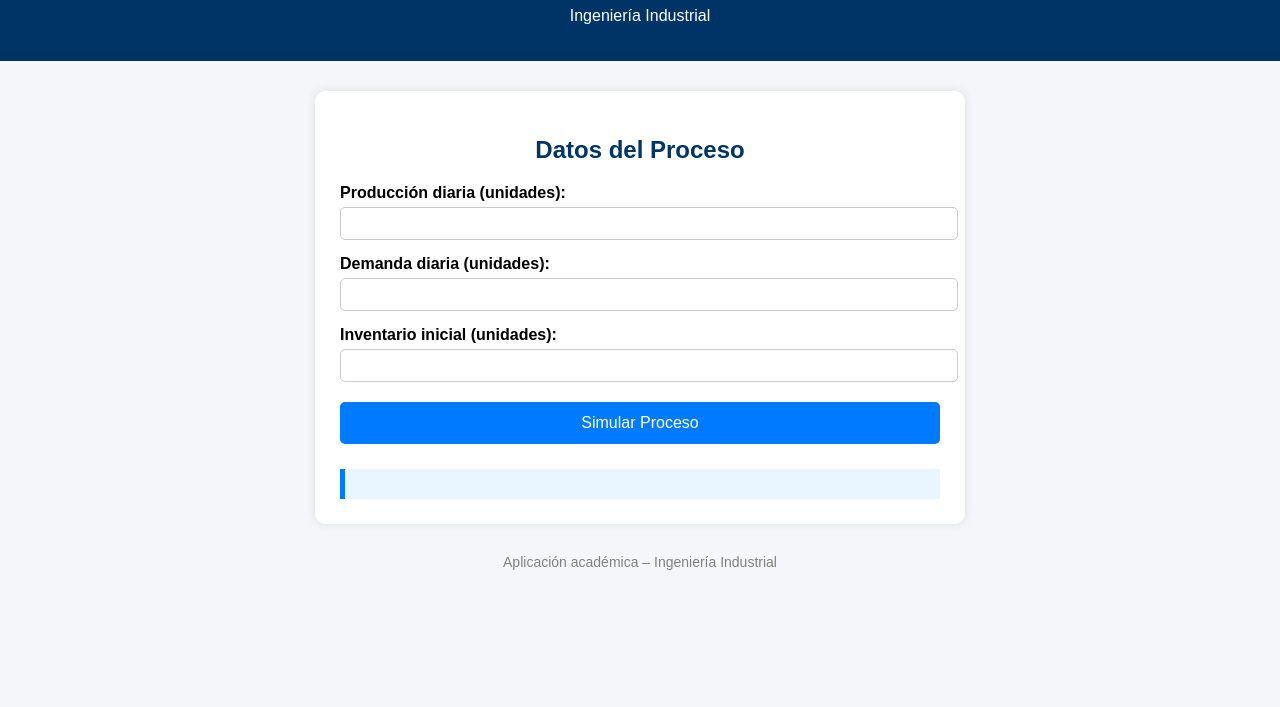
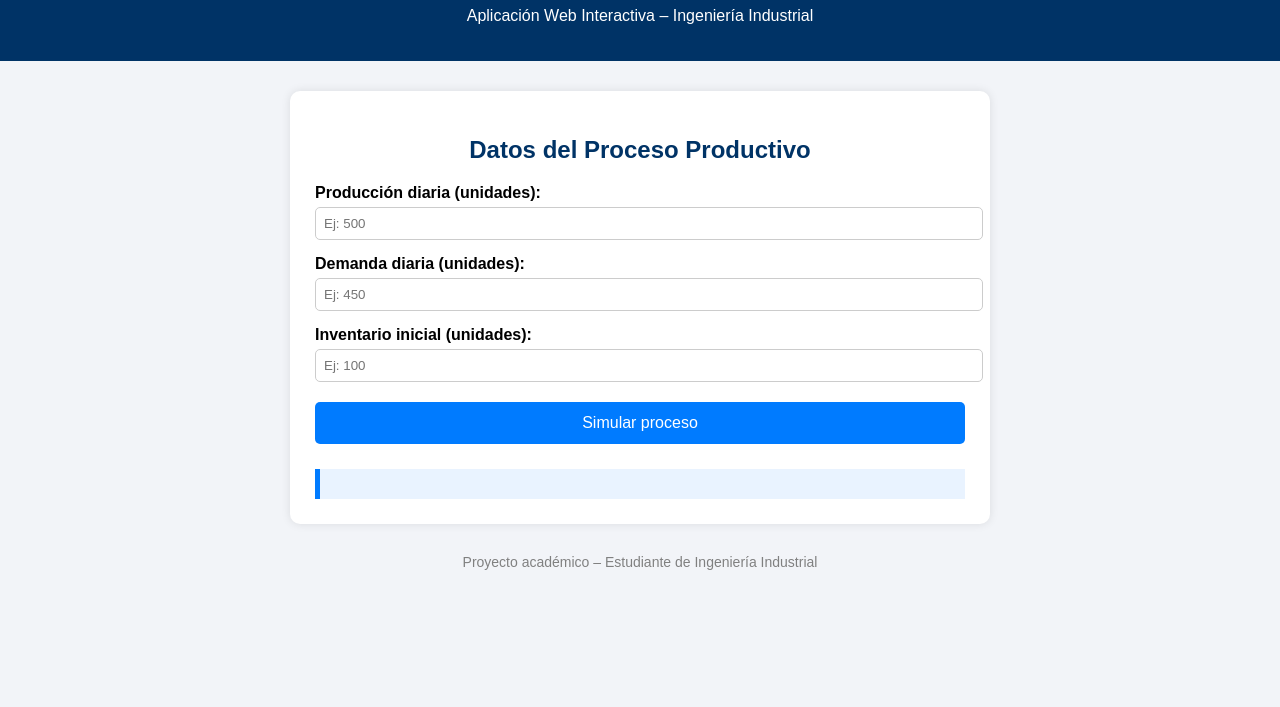
Before and after one commit to jesicaperaltasabogal-cyber/simulador-produccion-industrial, a plain HTML site: page index.html in a window 1280 px wide. Shown: the part 93-800 px from the top of the page. Drawn offline with Linux system fonts and the light colour scheme.

Commit message:
index.html

```diff
--- a/index.html
+++ b/index.html
@@ -2,29 +2,30 @@
 <html lang="es">
 <head>
     <meta charset="UTF-8">
-    <title>Simulador de Producción - Ingeniería Industrial</title>
+    <title>Simulador de Producción Industrial</title>
+    <meta name="viewport" content="width=device-width, initial-scale=1.0">
+
     <style>
         body {
-            font-family: Arial, sans-serif;
-            background: #f4f6f9;
             margin: 0;
-            padding: 0;
+            font-family: Arial, Helvetica, sans-serif;
+            background-color: #f2f4f8;
         }
 
         header {
-            background: #003366;
+            background-color: #003366;
             color: white;
             padding: 20px;
             text-align: center;
         }
 
         main {
-            max-width: 600px;
+            max-width: 650px;
             margin: 30px auto;
             background: white;
             padding: 25px;
             border-radius: 10px;
-            box-shadow: 0 0 10px rgba(0,0,0,0.1);
+            box-shadow: 0px 0px 10px rgba(0,0,0,0.1);
         }
 
         h2 {
@@ -33,9 +34,9 @@
         }
 
         label {
+            font-weight: bold;
             display: block;
             margin-top: 15px;
-            font-weight: bold;
         }
 
         input {
@@ -50,7 +51,7 @@
             width: 100%;
             margin-top: 20px;
             padding: 12px;
-            background: #007bff;
+            background-color: #007bff;
             color: white;
             border: none;
             font-size: 16px;
@@ -59,77 +60,78 @@
         }
 
         button:hover {
-            background: #0056b3;
+            background-color: #0056b3;
         }
 
         .resultado {
             margin-top: 25px;
             padding: 15px;
-            background: #e9f5ff;
+            background-color: #e9f3ff;
             border-left: 5px solid #007bff;
         }
 
         footer {
+            margin-top: 30px;
             text-align: center;
-            margin-top: 30px;
             color: gray;
             font-size: 14px;
         }
     </style>
 </head>
+
 <body>
 
 <header>
-    <h1>Simulador de Procesos Industriales</h1>
-    <p>Ingeniería Industrial</p>
+    <h1>Simulador de Producción Industrial</h1>
+    <p>Aplicación Web Interactiva – Ingeniería Industrial</p>
 </header>
 
 <main>
-    <h2>Datos del Proceso</h2>
+    <h2>Datos del Proceso Productivo</h2>
 
-    <label>Producción diaria (unidades):</label>
-    <input type="number" id="produccion">
+    <label for="produccion">Producción diaria (unidades):</label>
+    <input type="number" id="produccion" placeholder="Ej: 500">
 
-    <label>Demanda diaria (unidades):</label>
-    <input type="number" id="demanda">
+    <label for="demanda">Demanda diaria (unidades):</label>
+    <input type="number" id="demanda" placeholder="Ej: 450">
 
-    <label>Inventario inicial (unidades):</label>
-    <input type="number" id="inventario">
+    <label for="inventario">Inventario inicial (unidades):</label>
+    <input type="number" id="inventario" placeholder="Ej: 100">
 
-    <button onclick="simular()">Simular Proceso</button>
+    <button onclick="simularProceso()">Simular proceso</button>
 
     <div class="resultado" id="resultado"></div>
 </main>
 
 <footer>
-    Aplicación académica – Ingeniería Industrial
+    Proyecto académico – Estudiante de Ingeniería Industrial
 </footer>
 
 <script>
-    function simular() {
+    function simularProceso() {
         let produccion = parseInt(document.getElementById("produccion").value);
         let demanda = parseInt(document.getElementById("demanda").value);
         let inventarioInicial = parseInt(document.getElementById("inventario").value);
 
         if (isNaN(produccion) || isNaN(demanda) || isNaN(inventarioInicial)) {
-            alert("Por favor ingrese todos los valores.");
+            alert("Por favor, ingrese todos los valores correctamente.");
             return;
         }
 
         let inventarioFinal = inventarioInicial + produccion - demanda;
-        let mensaje = "";
+        let analisis = "";
 
         if (inventarioFinal > 0) {
-            mensaje = "Exceso de inventario. Se recomienda reducir producción.";
+            analisis = "Existe exceso de inventario. Se recomienda reducir la producción.";
         } else if (inventarioFinal < 0) {
-            mensaje = "Déficit de inventario. Se recomienda aumentar producción.";
+            analisis = "Existe déficit de inventario. Se recomienda aumentar la producción.";
         } else {
-            mensaje = "Producción óptima. Inventario equilibrado.";
+            analisis = "La producción es óptima. El inventario está equilibrado.";
         }
 
         document.getElementById("resultado").innerHTML = `
-            <strong>Inventario Final:</strong> ${inventarioFinal} unidades <br><br>
-            <strong>Análisis:</strong> ${mensaje}
+            <strong>Inventario final:</strong> ${inventarioFinal} unidades<br><br>
+            <strong>Análisis del proceso:</strong> ${analisis}
         `;
     }
 </script>
```
